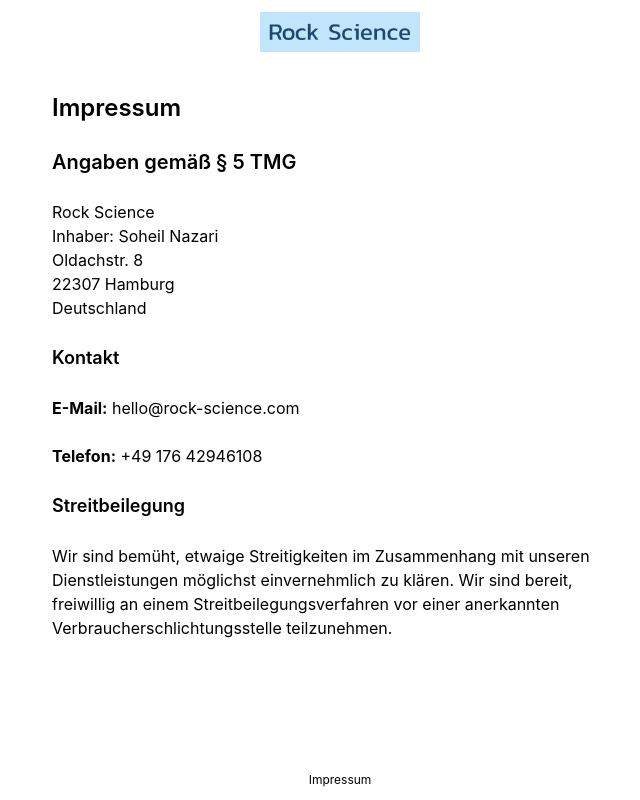
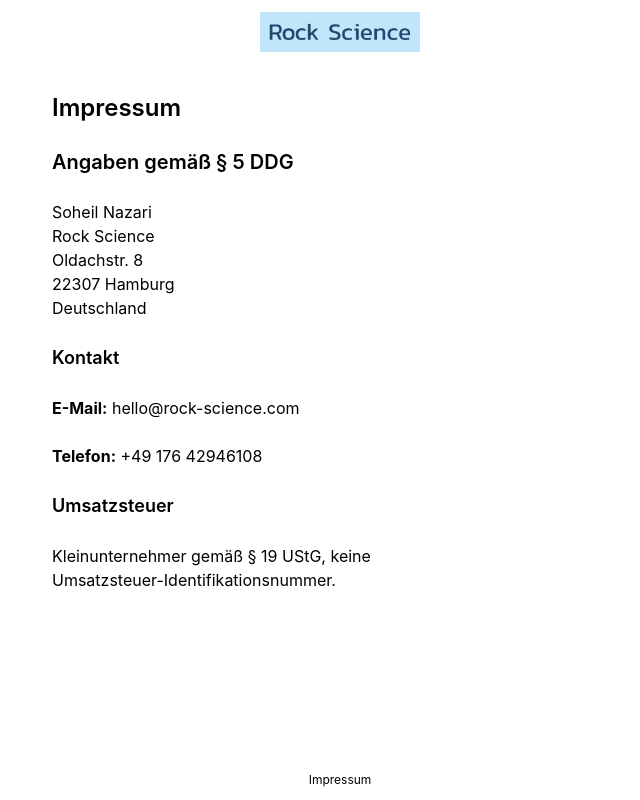
Before and after one commit to s0h311/rock-science-com, a Nuxt app: page /legal/impressum in a window 1280 px wide. Shown: the whole page, without its empty margins (300-940 px from the left). Built offline with nearby package versions, Linux system fonts and the light colour scheme.

Commit message:
update impressum

```diff
--- a/app/pages/legal/impressum.vue
+++ b/app/pages/legal/impressum.vue
@@ -3,13 +3,13 @@
     <h1>Impressum</h1>
     <br />
 
-    <h2>Angaben gemäß § 5 TMG</h2>
+    <h2>Angaben gemäß § 5 DDG</h2>
     <br />
 
     <p>
+      Soheil Nazari
+      <br />
       Rock Science
-      <br />
-      Inhaber: Soheil Nazari
       <br />
       Oldachstr. 8
       <br />
@@ -28,14 +28,10 @@
     <p><strong>Telefon:</strong>&nbsp;+49 176 42946108</p>
     <br />
 
-    <h3>Streitbeilegung</h3>
+    <h3>Umsatzsteuer</h3>
     <br />
 
-    <p>
-      Wir sind bemüht, etwaige Streitigkeiten im Zusammenhang mit unseren Dienstleistungen möglichst einvernehmlich zu
-      klären. Wir sind bereit, freiwillig an einem Streitbeilegungsverfahren vor einer anerkannten
-      Verbraucherschlichtungsstelle teilzunehmen.
-    </p>
+    <p>Kleinunternehmer gemäß § 19 UStG, keine Umsatzsteuer-Identifikationsnummer.</p>
   </div>
 </template>
 
```
